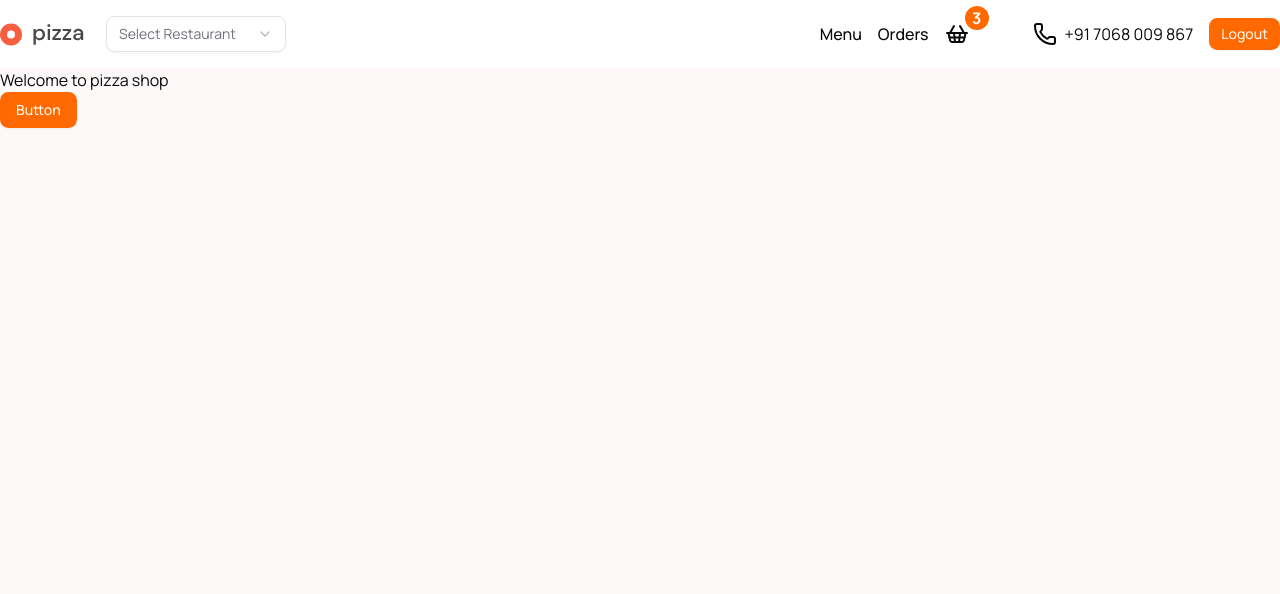
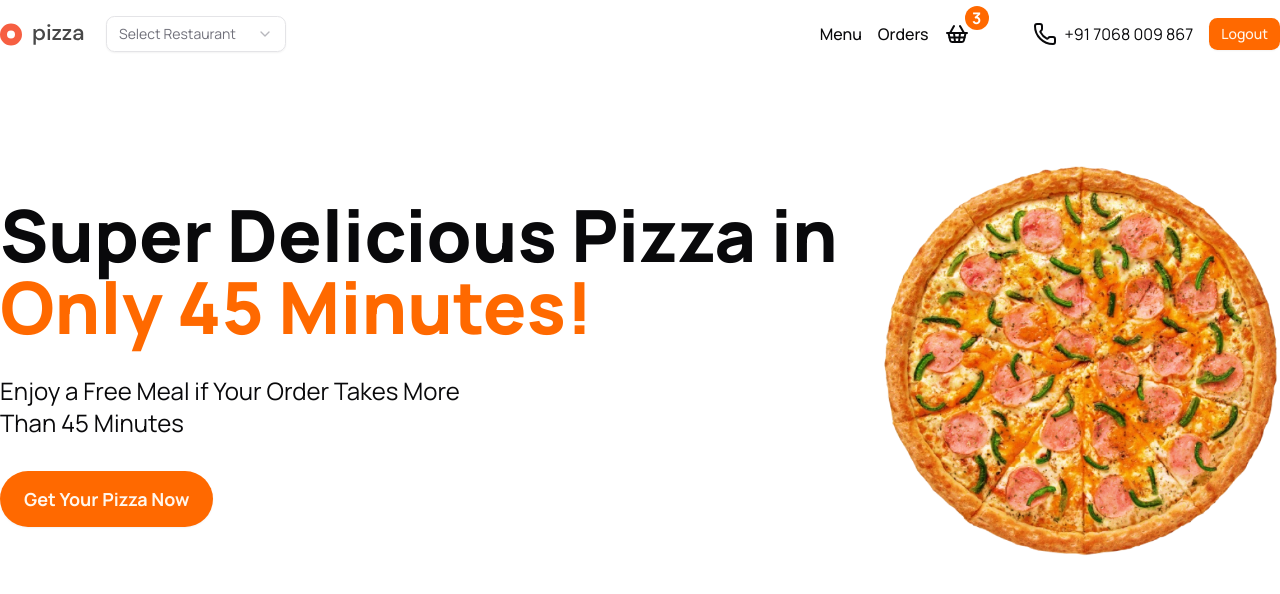
Before and after one commit to mzfirozuddin/mernstack-pizza-client-ui, a Next.js app: page / in a window 1280 px wide. Shown: the top 594 px of the page. Built offline with nearby package versions, Linux system fonts and the light colour scheme.

Commit message:
Add hero section

```diff
--- a/src/app/(home)/page.tsx
+++ b/src/app/(home)/page.tsx
@@ -1,10 +1,34 @@
 import { Button } from "@/components/ui/button";
+import Image from "next/image";
 
 export default function Home() {
   return (
     <>
-      <h1>Welcome to pizza shop</h1>
-      <Button>Button</Button>
+      <section className="bg-white">
+        <div className="container mx-auto flex items-center justify-between py-24">
+          <div>
+            <h1 className="text-7xl font-black font-sans">
+              Super Delicious Pizza in
+              <br />
+              <span className="text-primary">Only 45 Minutes!</span>
+            </h1>
+            <p className="text-2xl mt-8 max-w-lg">
+              Enjoy a Free Meal if Your Order Takes More Than 45 Minutes
+            </p>
+            <Button className="mt-8 text-lg rounded-full py-7 px-6 font-bold">
+              Get Your Pizza Now
+            </Button>
+          </div>
+          <div>
+            <Image
+              alt="Pizza-main"
+              src={"/pizza-main.png"}
+              width={400}
+              height={400}
+            />
+          </div>
+        </div>
+      </section>
     </>
   );
 }
```
